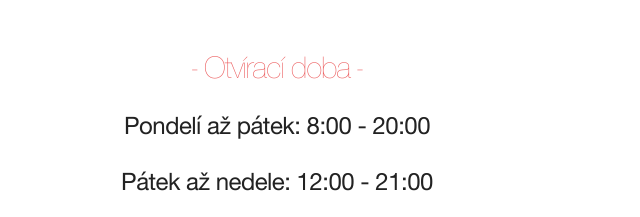
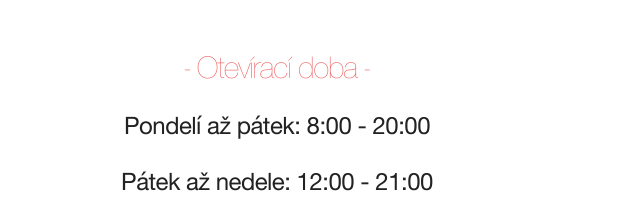
Before and after one commit to ParalelniPolis/bitcoincoffeeweb, a website: page index.html in a window 1280 px wide. Shown: the part 544-761 px from the top of the page, 363-1003 px from the left. Drawn offline with Linux system fonts and the light colour scheme; files that its build step writes are made by us from their sources; files whose address does not match are found by name.

Commit message:
app js update

```diff
--- a/index.html
+++ b/index.html
@@ -71,7 +71,7 @@
         <section class="section section-opening-hours">
           <div class="container text-center">
             <div class="row">
-              <h4 class="trn" data-trn-key="Open">Otvírací doba</h4>
+              <h4 class="trn" data-trn-key="Open">Otevírací doba</h4>
             </div>
             <div class="row text-center">
               <h5 class="trn" data-trn-key="Week">Pondelí až pátek: 8:00 - 20:00</h5>
--- a/js/application.js
+++ b/js/application.js
@@ -130,7 +130,7 @@ $(document).ready(function() {
             en: "Prague"
         },
         "Open": {
-            cz: "Otvírací doba",
+            cz: "Otevírací doba",
             en: "Opening hours"
         },
         "Week": {
```
Also changed, not shown: dist/application.js.
